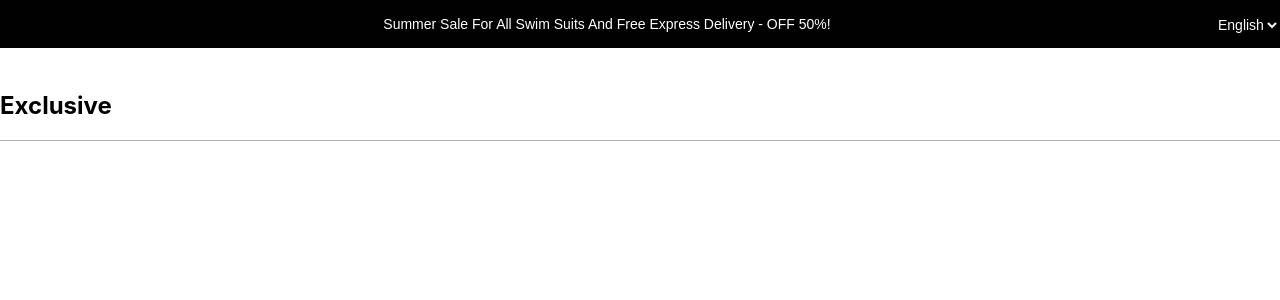
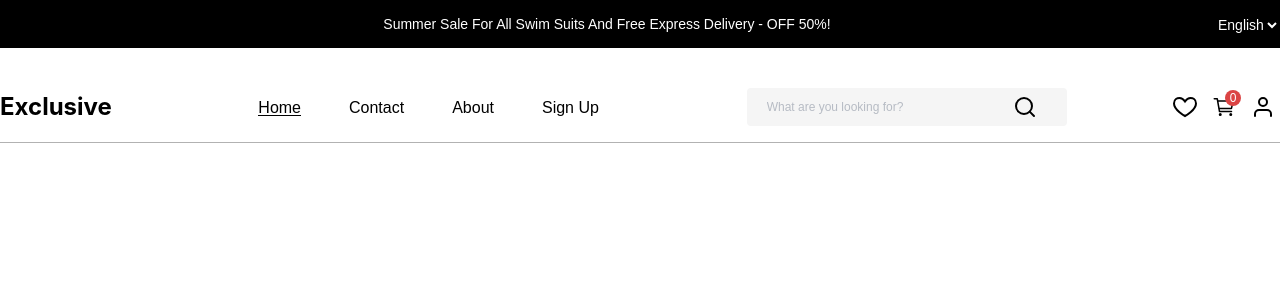
Before and after one commit to sotabdi/exclusive_Ecom, a React (Vite) app: page / in a window 1280 px wide. Shown: the top 300 px of the page. Built offline with nearby package versions, Linux system fonts and the light colour scheme.

Commit message:
navBar done

```diff
--- a/package.json
+++ b/package.json
@@ -12,6 +12,7 @@
   "dependencies": {
     "react": "^18.3.1",
     "react-dom": "^18.3.1",
+    "react-icons": "^5.3.0",
     "react-router-dom": "^6.27.0"
   },
   "devDependencies": {
--- a/src/Components/Navbar/Index.jsx
+++ b/src/Components/Navbar/Index.jsx
@@ -1,15 +1,104 @@
-import React from 'react'
+import { NavLink } from "react-router-dom";
+import { FiSearch, FiUser } from "react-icons/fi";
+import { GrFavorite } from "react-icons/gr";
+import { IoCartOutline } from "react-icons/io5";
 
 const Navbar = () => {
+  const menuItem = [
+    {
+      id: 1,
+      Item: "Home",
+      to:''
+    },
+    {
+      id: 1,
+      Item: "Contact",
+      to:'Contact'
+    },
+    {
+      id: 1,
+      Item: "About",
+      to:'About'
+    },
+    {
+      id: 1,
+      Item: "Sign Up",
+      to:'SignUp'
+    },
+  ];
   return (
-    <div className='pt-10 pb-4 border-b border-b-black30'>
+    <div className="pt-10 pb-4 border-b border-b-black30">
       <div className="container">
-        <div>
-          <h1 className='font-inter font-bold text-[24px] text-primaryBlack cursor-pointer'>Exclusive</h1>
+        <div className="grid grid-cols-12 items-center">
+          <div className="col-span-2">
+            <h1 className="font-inter font-bold text-[24px] text-primaryBlack cursor-pointer">
+              Exclusive
+            </h1>
+          </div>
+          <div className="col-start-3 col-end-8 ps-[45px]">
+            <nav>
+              <ul className="flex gap-x-12">
+                {menuItem?.map((item) => (
+                  <li key={item.id}>
+                    <NavLink
+                      to={`/${item.to}`}
+                      className={({ isActive, isPending }) =>
+                        isPending
+                          ? "text-primaryBlack text-[16px] font-popins cursor-pointer navItemHover"
+                          : isActive
+                          ? "text-primaryBlack text-[16px] font-popins cursor-pointer navItemHover navitemActive"
+                          : "text-primaryBlack text-[16px] font-popins cursor-pointer navItemHover"
+                      }
+                    >
+                      {item.Item}
+                    </NavLink>
+                  </li>
+                ))}
+              </ul>
+            </nav>
+          </div>
+          <div className="col-start-8 col-span-5">
+            {/* <div className="relative">
+              <input
+                type="text"
+                placeholder="What are you looking for?"
+                className="py-[10px] ps-5 pe-[70px] bg-secondaryWhite rounded-[4px] font-popins text-[12px] text-primaryBlack placeholder:opacity-70"
+              />
+              <div className="absolute top-[50%] right-[65%] translate-y-[-50%] cursor-pointer">
+                <FiSearch />
+              </div>
+            </div> */}
+            <div className="grid grid-cols-10 items-center">
+              <input
+                type="text"
+                placeholder="What are you looking for?"
+                className="row-start-1 col-start-1 col-end-7 py-[10px] ps-5 pe-[70px] bg-secondaryWhite rounded-[4px] font-popins text-[12px] text-primaryBlack placeholder:opacity-70"
+              />
+              <div className="row-start-1 col-start-6 col-end-7 cursor-pointer">
+                <FiSearch size={"24px"} />
+              </div>
+              <div className="col-start-8 col-span-3 flex justify-between items-center ms-12">
+                <div className="menuIcon flex justify-center items-center">
+                  <GrFavorite size={"24px"} />
+                </div>
+                <div className="relative">
+                  <div className="menuIcon flex justify-center items-center">
+                    <IoCartOutline size={"24px"} />
+                  </div>
+                  <p className="absolute w-4 h-4 bg-primaryRed rounded-full text-center leading-4 font-popins text-[12px] text-primaryWhite top-0 right-0">
+                    0
+                  </p>
+                </div>
+                <div className="flex justify-center items-center menuIcon">
+                  <FiUser size={"24px"} />
+                </div>
+              </div>
+            </div>
+          </div>
         </div>
       </div>
     </div>
-  )
-}
+  );
+};
 
-export default Navbar
+export default Navbar;
--- a/src/index.css
+++ b/src/index.css
@@ -26,3 +26,53 @@
   --popins: "Poppins", sans-serif;
   --inter: "Inter", sans-serif;
 }
+
+@layer components {
+  /* navItem hover css */
+  .navItemHover {
+    position: relative;
+  }
+  .navItemHover::before {
+    position: absolute;
+    content: "";
+    width: 0%;
+    height: 1px;
+    background: var(--primaryBlack);
+    bottom: 0;
+    transition: ease-in-out.2s;
+    -webkit-transition: ease-in-out.2s;
+    -moz-transition: ease-in-out.2s;
+    -ms-transition: ease-in-out.2s;
+    -o-transition: ease-in-out.2s;
+  }
+
+  .navItemHover:hover::before {
+    width: 100%;
+  }
+  .navitemActive::before {
+    width: 100%;
+  }
+  /* menus icon hover custom  css  */
+  .menuIcon {
+    transition: ease-in-out.2s;
+    -webkit-transition: ease-in-out.2s;
+    -moz-transition: ease-in-out.2s;
+    -ms-transition: ease-in-out.2s;
+    -o-transition: ease-in-out.2s;
+    height: 34px;
+    width: 34px;
+    background: var(--primaryWhite);
+    cursor: pointer;
+    border-radius: 50%;
+    -webkit-border-radius: 50%;
+    -moz-border-radius: 50%;
+    -ms-border-radius: 50%;
+    -o-border-radius: 50%;
+  }
+  .menuIcon:hover {
+    height: 34px;
+    width: 34px;
+    background: var(--primaryRed);
+    color: var(--primaryWhite);
+  }
+}
```
Also changed, not shown: 1 other file (tests, documents, lock files or other folders).
